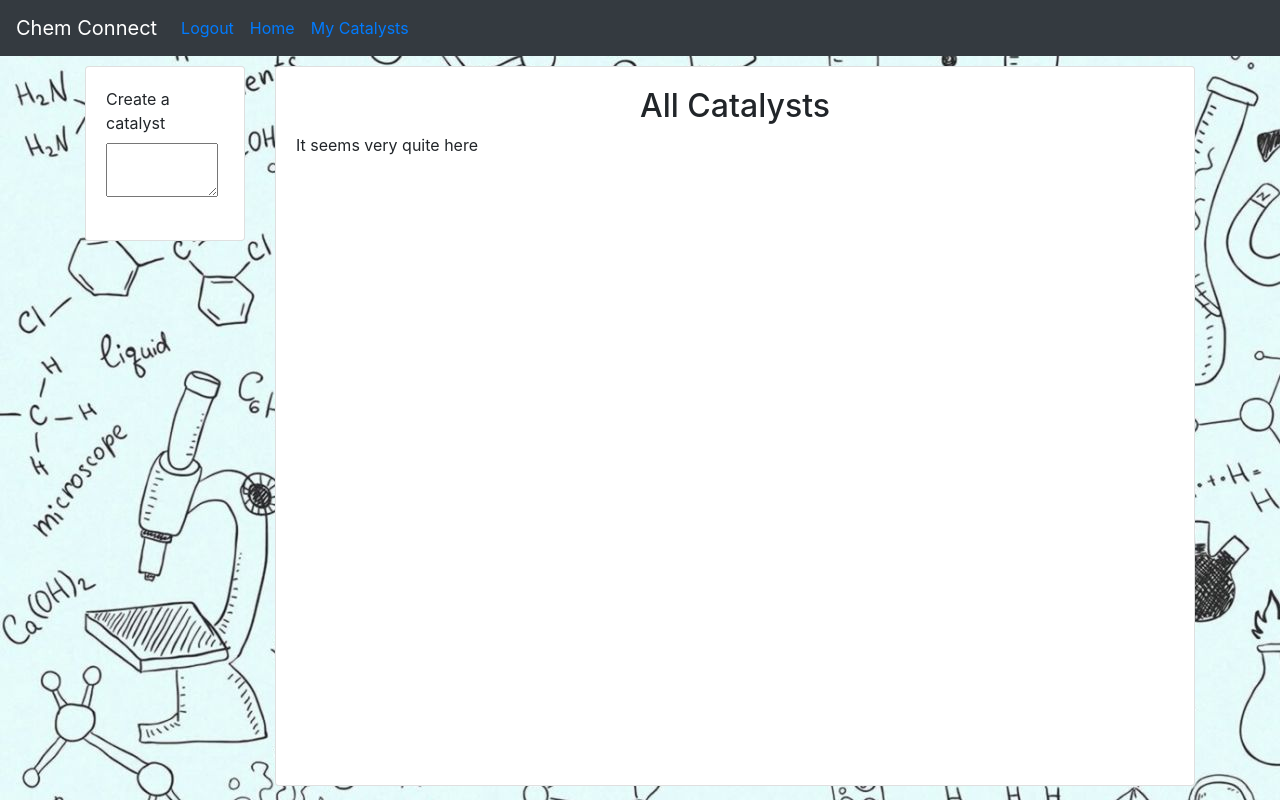
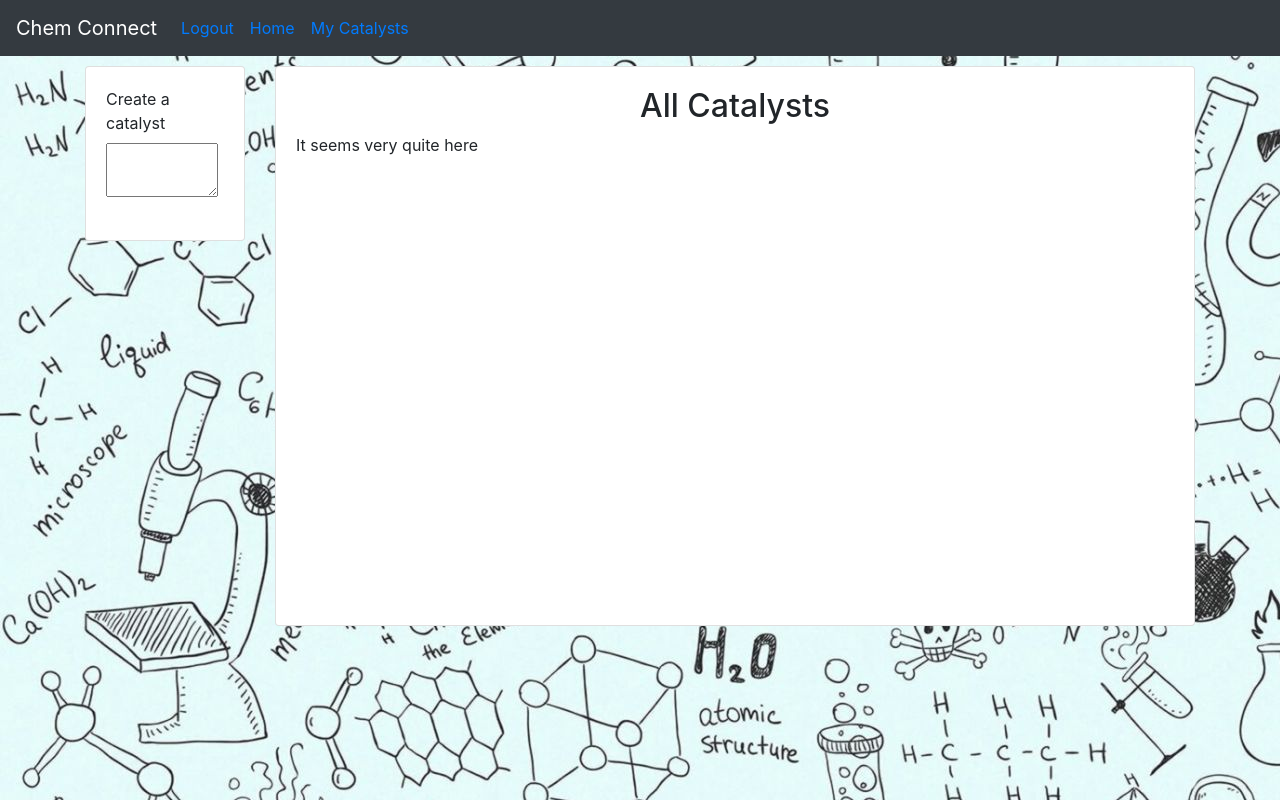
Before and after one commit to GageDorl/ChemConnect, a website: page views/catalysts.html in a window 1280 px wide. Drawn offline with nearby package versions, Linux system fonts and the light colour scheme; files that its build step writes are made by us from their sources; no server answers; files whose address does not match are found by name.

Commit message:
viewport

```diff
--- a/public/styles/stylesheet.css
+++ b/public/styles/stylesheet.css
@@ -28,6 +28,6 @@ body{
     margin-bottom:10px;
 }
 #theCats{
-    height:90vh;
+    height:70vh;
     overflow-y:scroll;
 }
--- a/views/catalysts.html
+++ b/views/catalysts.html
@@ -8,6 +8,7 @@
         <link rel=stylesheet href="styles/stylesheet.css">
         <script src="js/catalyst.js"></script>
         <script src=https://momentjs.com/downloads/moment.min.js></script>
+        <meta name="viewport" content="width=device-width, initial-scale=1.0">
     </head>
     <body>
         <div class="navbar bg-dark navbar-expand-lg">
```
Also changed, not shown: views/home.html (+1 -0 lines), views/login.html (+1 -0 lines), views/mine.html (+1 -0 lines), views/signup.html (+1 -0 lines).
